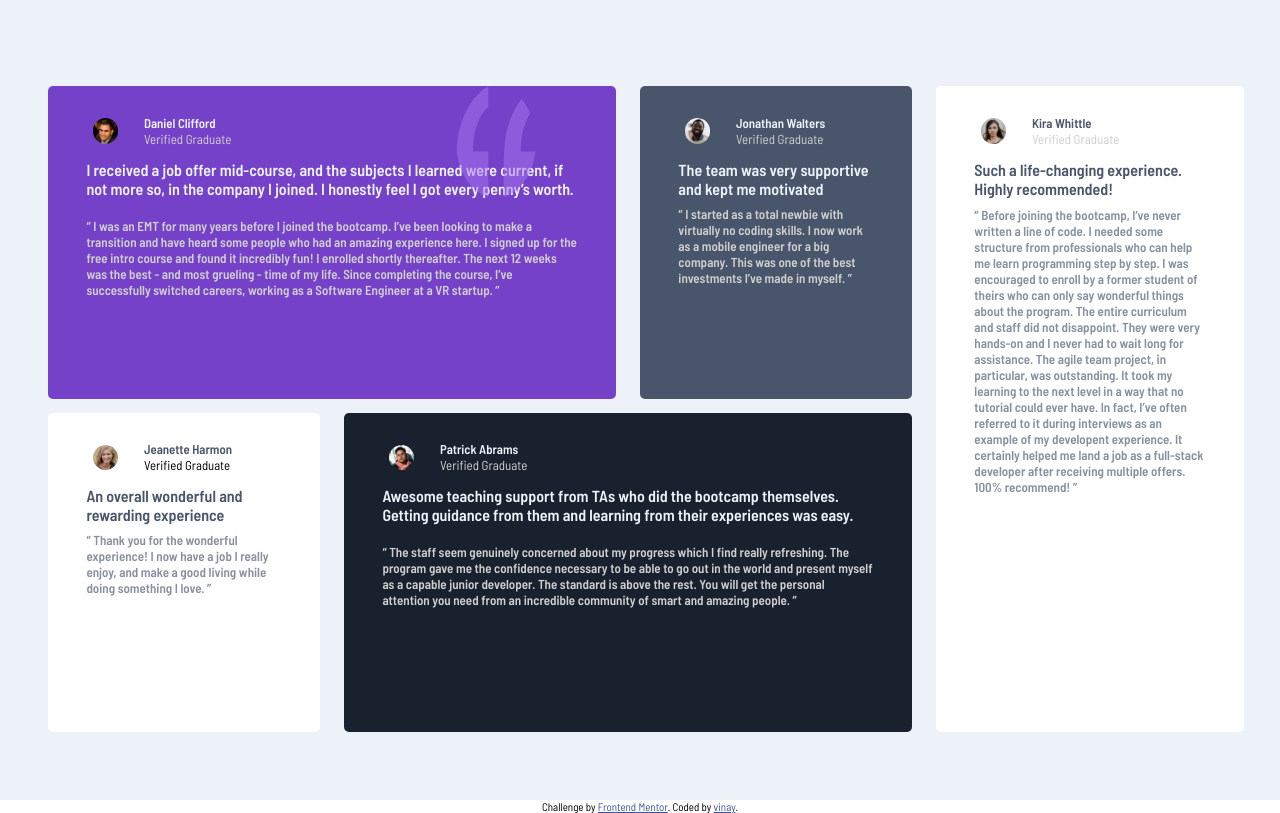
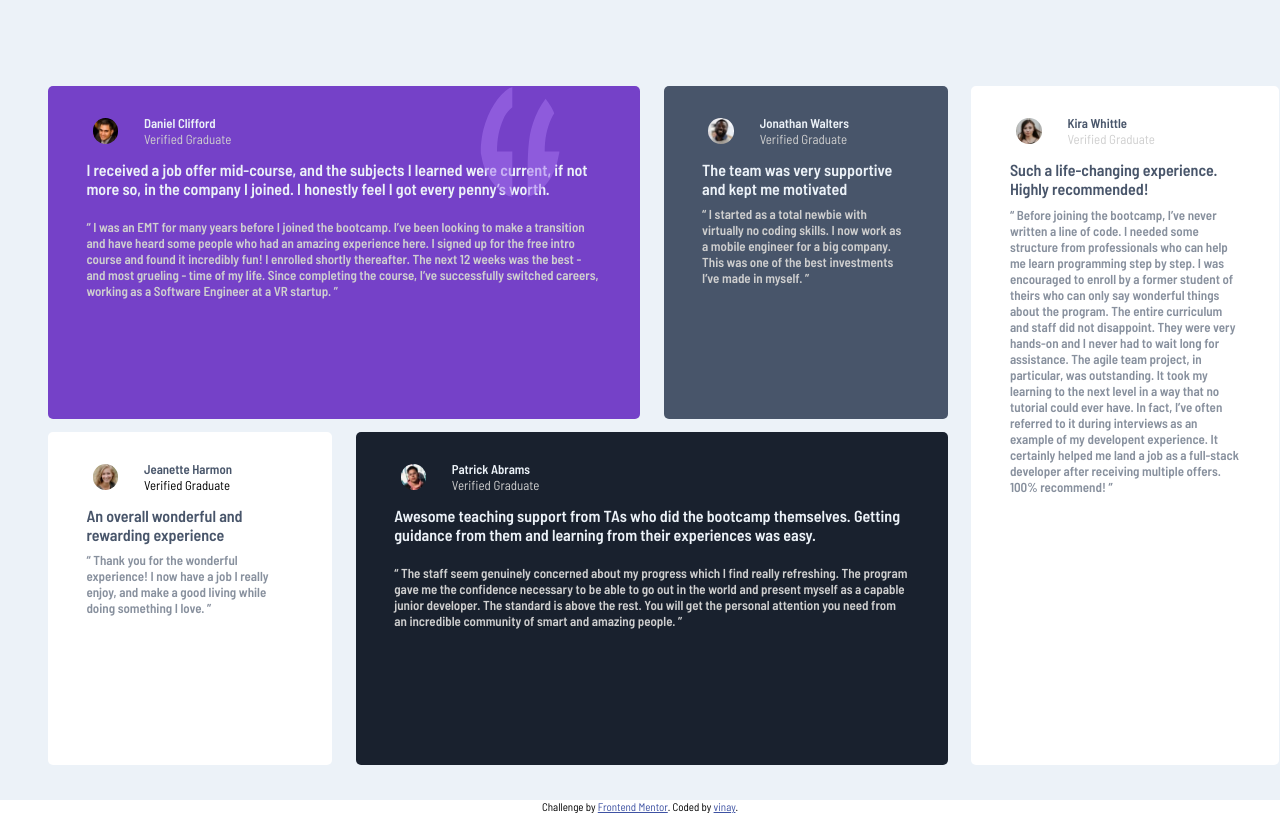
Before and after one commit to vinaykumar91/testimonials-grid-section, a plain HTML site: page index.html in a window 1280 px wide. Drawn offline with Linux system fonts and the light colour scheme.

Commit message:
Update styles.css

```diff
--- a/styles.css
+++ b/styles.css
@@ -106,8 +106,8 @@ img{
         display: grid;
         height: 100%;
         width: 100%;
-        grid-template-columns: 23% 23% 23% 26%;
-        grid-template-rows: 47% 48%;
+        grid-template-columns: 24% 24% 24% 26%;
+        grid-template-rows: 50% 50%;
         gap:2%;
         padding: 3em;
         margin-right: -5em;
```
